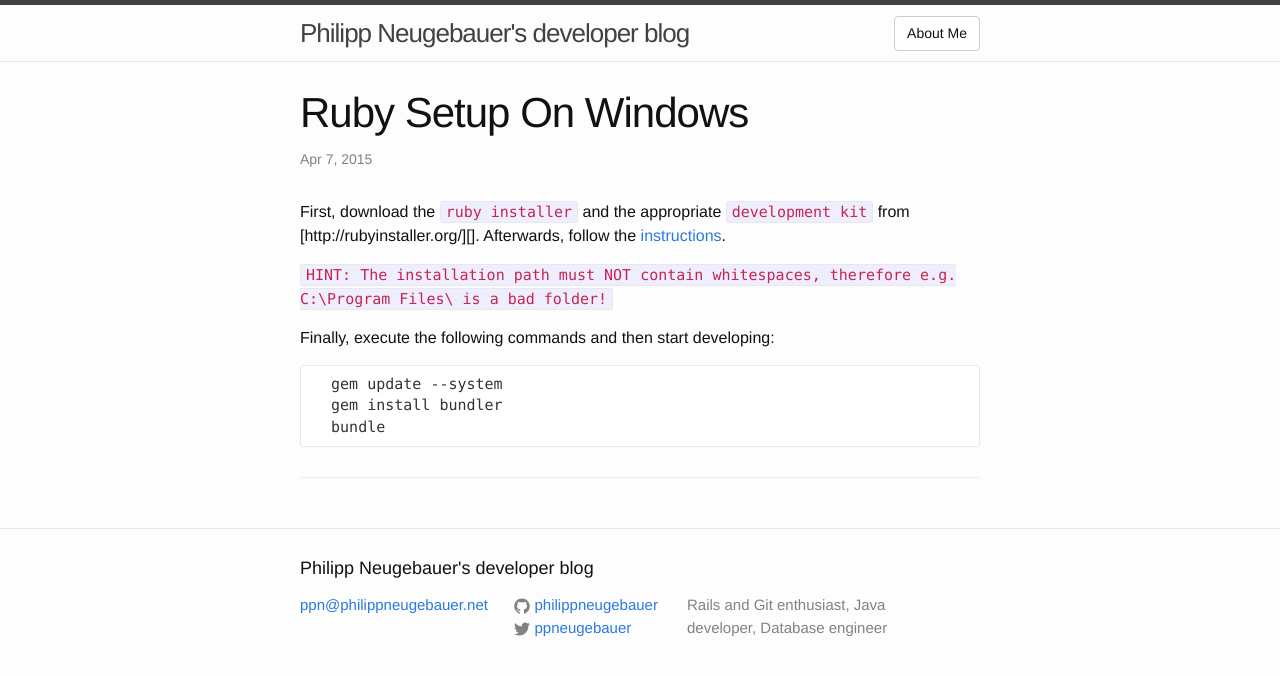
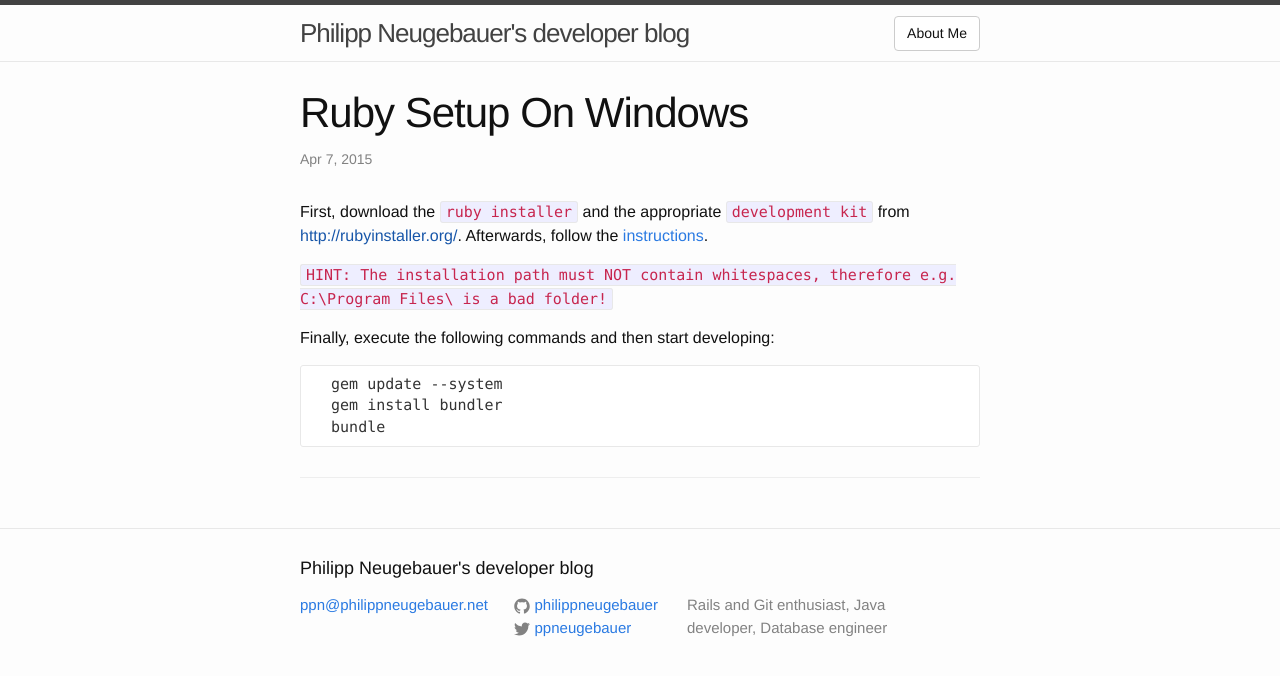
Before and after one commit to philippneugebauer/philippneugebauer.github.io, a Jekyll site: the page built from _posts/2015-04-07-ruby-setup-on-windows.markdown, in a window 1280 px wide. Shown: the top 676 px of the page. Built offline with Jekyll 4.4.1, drawn with Linux system fonts in a browser that asks for light colours.

```diff
--- a/_posts/2015-04-07-ruby-setup-on-windows.markdown
+++ b/_posts/2015-04-07-ruby-setup-on-windows.markdown
@@ -5,7 +5,7 @@ date:   2015-04-07 1:15:00
 categories: ruby setup windwos
 ---
 
-First, download the `ruby installer` and the appropriate `development kit` from [http://rubyinstaller.org/][].
+First, download the `ruby installer` and the appropriate `development kit` from [http://rubyinstaller.org/]().
 Afterwards, follow the [instructions](https://github.com/oneclick/rubyinstaller/wiki/Development-Kit).
 
 `HINT: The installation path must NOT contain whitespaces, therefore e.g. C:\Program Files\ is a bad folder!`
```
